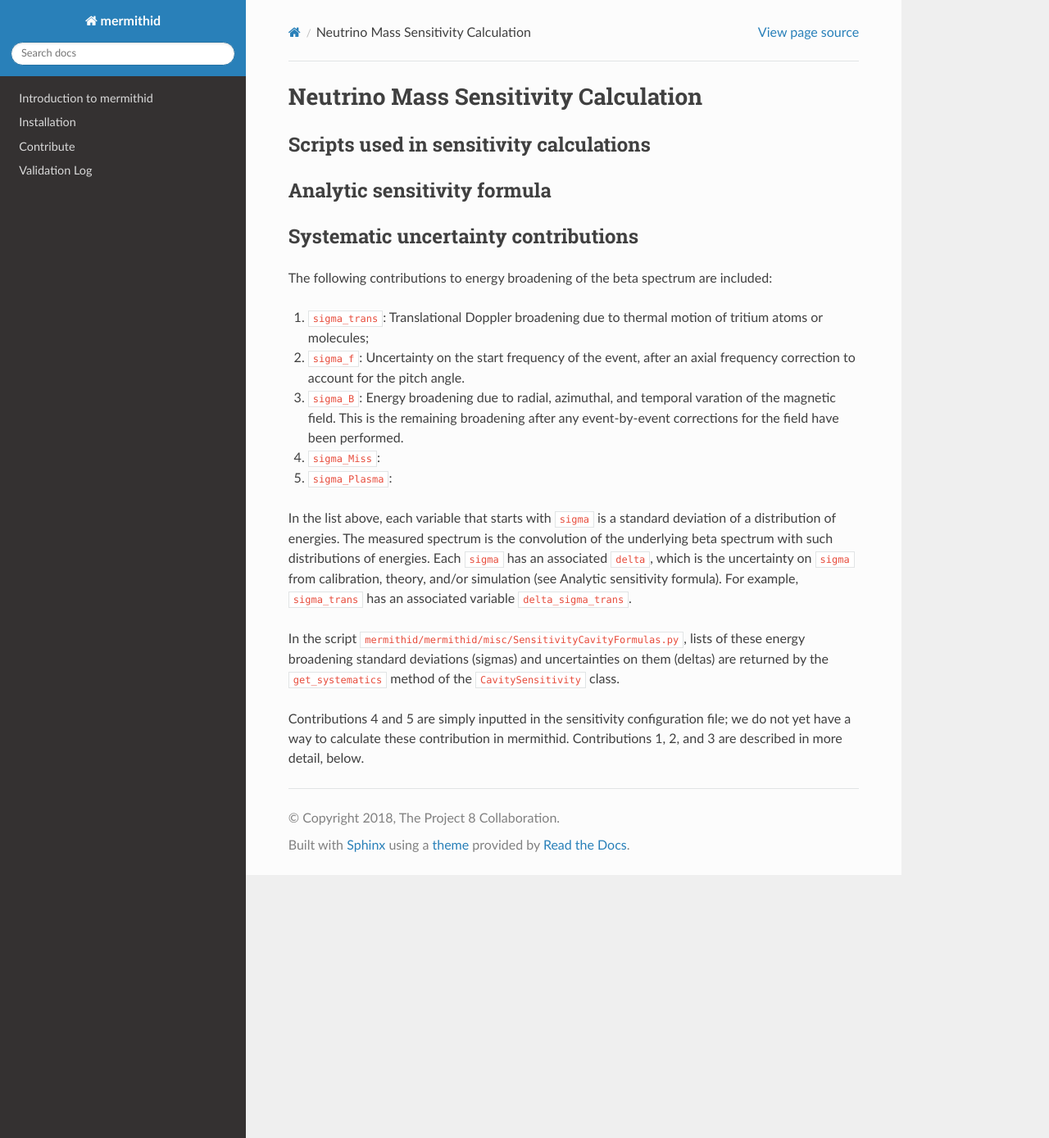
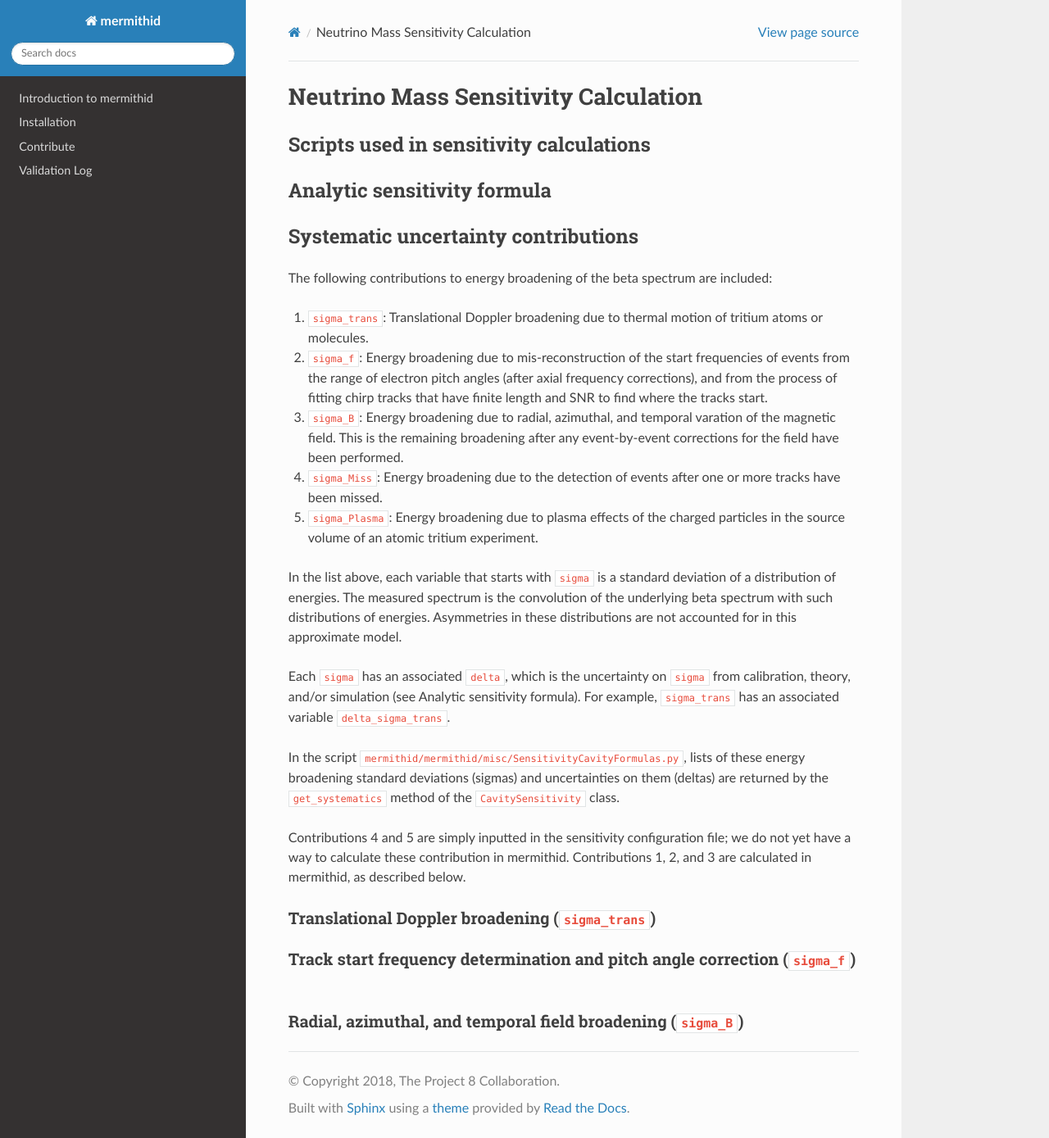
Before and after one commit to project8/mermithid, a Sphinx documentation site: the page built from documentation/sensitivity.rst, in a window 1280 px wide and 1389 px high. Shown: the whole window at 82% size. Built offline with Sphinx 7.4.7 and the Read the Docs theme 2.0.0, drawn with Linux system fonts in a browser that asks for light colours; pages that are not in the unit, such as notebooks, are missing from menus.

Commit message:
Finished systematic list; made systematics section headings

```diff
--- a/documentation/sensitivity.rst
+++ b/documentation/sensitivity.rst
@@ -16,14 +16,28 @@ Systematic uncertainty contributions
 
 The following contributions to energy broadening of the beta spectrum are included:
 
-1. ``sigma_trans``: Translational Doppler broadening due to thermal motion of tritium atoms or molecules;
-2. ``sigma_f``: Uncertainty on the start frequency of the event, after an axial frequency correction to account for the pitch angle.
+1. ``sigma_trans``: Translational Doppler broadening due to thermal motion of tritium atoms or molecules.
+2. ``sigma_f``: Energy broadening due to mis-reconstruction of the start frequencies of events from the range of electron pitch angles (after axial frequency corrections), and from the process of fitting chirp tracks that have finite length and SNR to find where the tracks start.
 3. ``sigma_B``: Energy broadening due to radial, azimuthal, and temporal varation of the magnetic field. This is the remaining broadening after any event-by-event corrections for the field have been performed.
-4. ``sigma_Miss``:
-5. ``sigma_Plasma``:
+4. ``sigma_Miss``: Energy broadening due to the detection of events after one or more tracks have been missed.
+5. ``sigma_Plasma``: Energy broadening due to plasma effects of the charged particles in the source volume of an atomic tritium experiment.
 
-In the list above, each variable that starts with ``sigma`` is a standard deviation of a distribution of energies. The measured spectrum is the convolution of the underlying beta spectrum with such distributions of energies. Each ``sigma`` has an associated ``delta``, which is the uncertainty on ``sigma`` from calibration, theory, and/or simulation (see :ref:`Analytic sensitivity formula`). For example, ``sigma_trans`` has an associated variable ``delta_sigma_trans``.
+In the list above, each variable that starts with ``sigma`` is a standard deviation of a distribution of energies. The measured spectrum is the convolution of the underlying beta spectrum with such distributions of energies. Asymmetries in these distributions are not accounted for in this approximate model.
+
+Each ``sigma`` has an associated ``delta``, which is the uncertainty on ``sigma`` from calibration, theory, and/or simulation (see :ref:`Analytic sensitivity formula`). For example, ``sigma_trans`` has an associated variable ``delta_sigma_trans``.
 
 In the script ``mermithid/mermithid/misc/SensitivityCavityFormulas.py``, lists of these energy broadening standard deviations (sigmas) and uncertainties on them (deltas) are returned by the ``get_systematics`` method of the ``CavitySensitivity`` class.
 
-Contributions 4 and 5 are simply inputted in the sensitivity configuration file; we do not yet have a way to calculate these contribution in mermithid. Contributions 1, 2, and 3 are described in more detail, below.
+Contributions 4 and 5 are simply inputted in the sensitivity configuration file; we do not yet have a way to calculate these contribution in mermithid. Contributions 1, 2, and 3 are calculated in mermithid, as described below.
+
+
+Translational Doppler broadening (``sigma_trans``)
+============================
+
+
+Track start frequency determination and pitch angle correction (``sigma_f``)
+============================
+
+
+Radial, azimuthal, and temporal field broadening (``sigma_B``)
+============================
```
